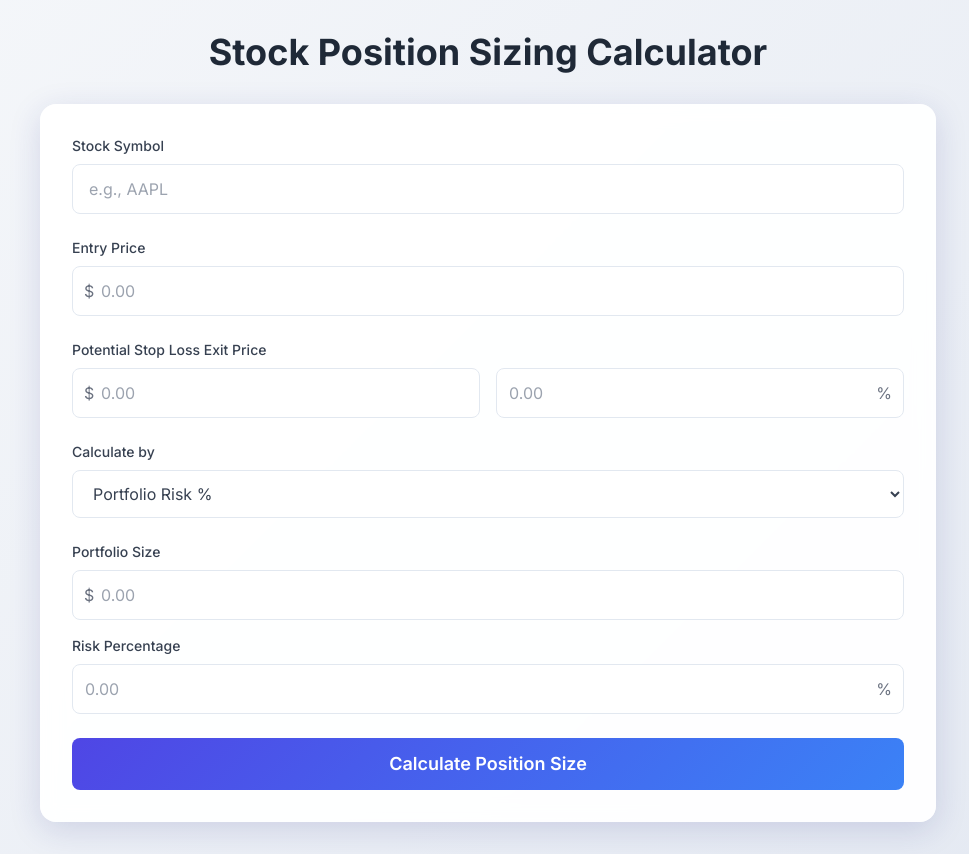
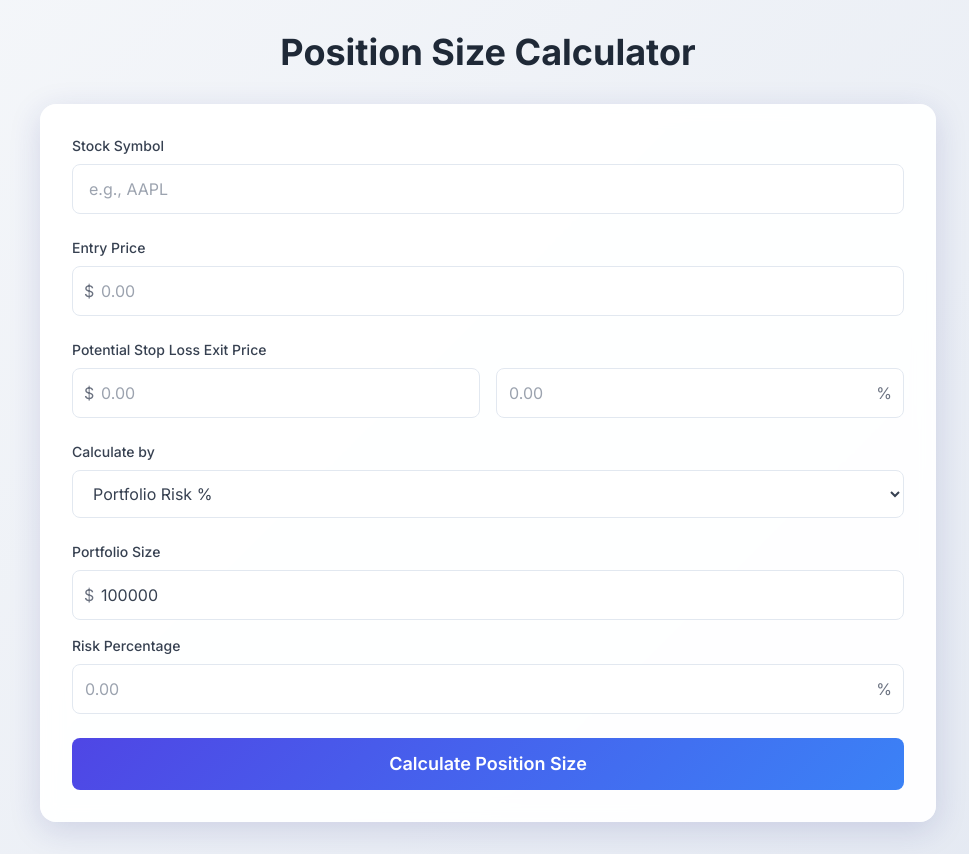
Before and after one commit to jaysekar/positionsizingcalculator, a Flask app: page / in a window 1280 px wide. Shown: the whole page, without its empty margins (152-1121 px from the left). Run offline with Flask 2, Linux system fonts and the light colour scheme; some libraries are stand-ins or nearby versions.

```diff
--- a/app/templates/index.html
+++ b/app/templates/index.html
@@ -3,7 +3,7 @@
 <head>
     <meta charset="UTF-8">
     <meta name="viewport" content="width=device-width, initial-scale=1.0">
-    <title>Stock Position Sizing Calculator</title>
+    <title>Position Size Calculator</title>
     <script src="https://cdn.tailwindcss.com"></script>
     <style>
         @import url('https://fonts.googleapis.com/css2?family=Inter:wght@300;400;500;600;700&display=swap');
@@ -66,7 +66,7 @@
 <body class="min-h-screen p-4 md:p-8">
     <div class="max-w-4xl mx-auto">
         <h1 class="text-3xl md:text-4xl font-bold text-center mb-8 text-gray-800">
-            Stock Position Sizing Calculator
+            Position Size Calculator
         </h1>
 
         <div class="card rounded-2xl p-6 md:p-8">
@@ -143,8 +143,9 @@
                             <input type="number"
                                    step="0.01"
                                    id="portfolioSize"
+                                   value = "100000"
                                    class="input-field w-full pl-7 py-3 rounded-lg text-gray-700 bg-white focus:outline-none focus:ring-2 focus:ring-blue-500"
-                                   placeholder="0.00">
+                                   placeholder="100000">
                         </div>
                     </div>
                     <div>
```
